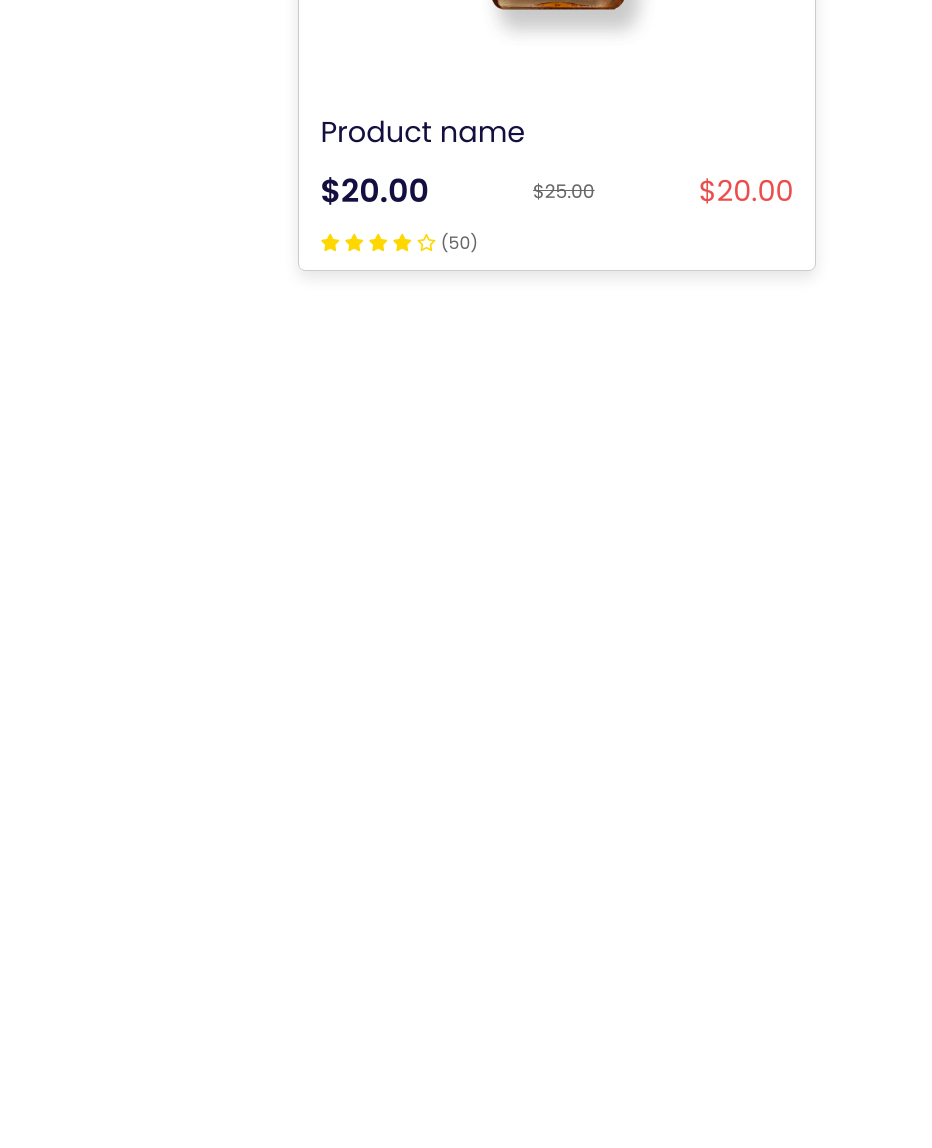
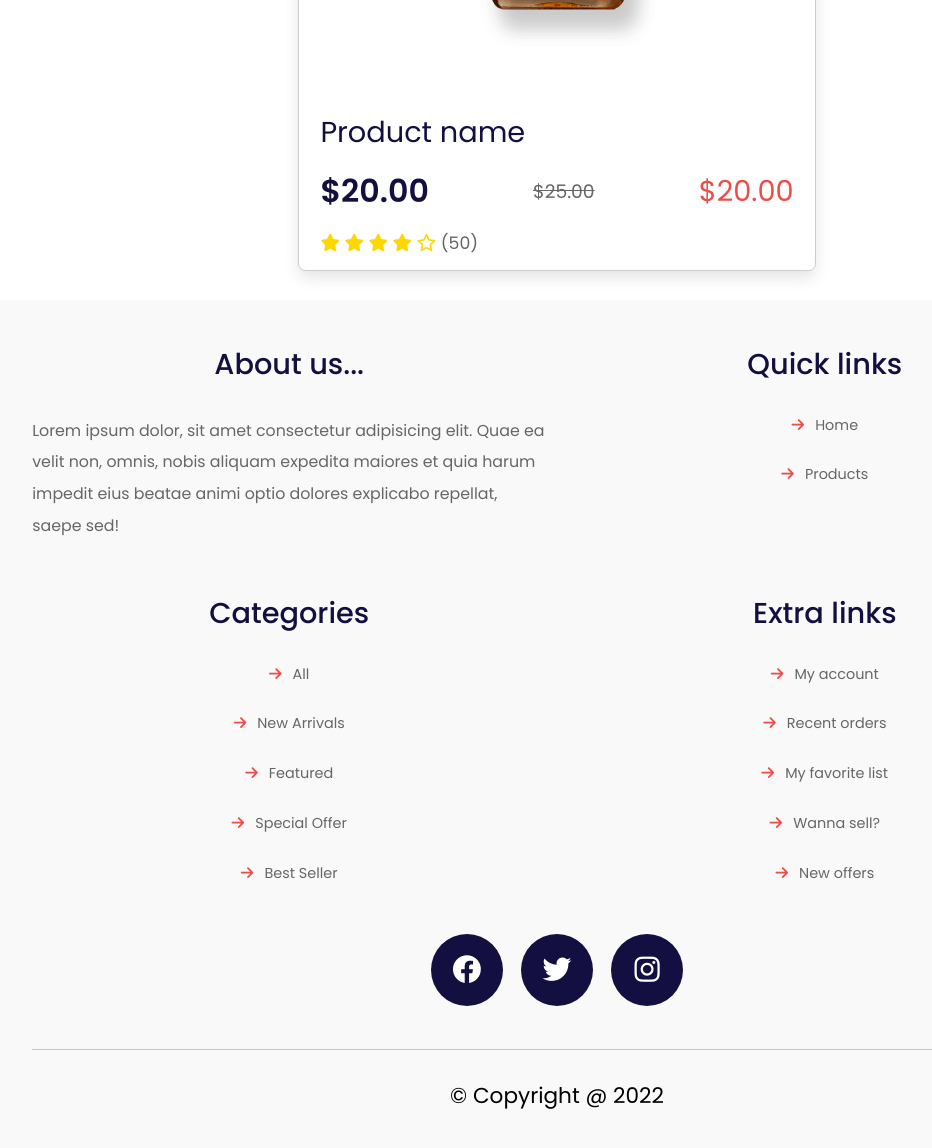
Before and after one commit to dave98/bsale-frontend, a plain HTML site: page index.html in a window 1280 px wide. Shown: the part 4755-5903 px from the top of the page, without its empty margins (83-1015 px from the left). Before the commit the page ends 5055 px from the top, so only its background shows below. Drawn offline with nearby package versions, Linux system fonts and the light colour scheme.

Commit message:
Feat: Footer added

```diff
--- a/index.html
+++ b/index.html
@@ -272,6 +272,53 @@
 
     </section>
 
+    <!-- Footer Section -->
+    <section class="footer">
+        <div class="footer-container">
+
+            <div class="box">
+                <h3>About us...</h3>
+                <p>Lorem ipsum dolor, sit amet consectetur adipisicing elit. Quae ea velit non, omnis, nobis aliquam expedita maiores et quia harum impedit eius beatae animi optio dolores explicabo repellat, saepe sed!</p>
+            </div>
+
+            <div class="box">
+                <h3>Quick links</h3>
+                <a href="#home"><i class="fas fa-arrow-right"></i> Home</a>
+                <a href="#products"><i class="fas fa-arrow-right"></i> Products</a>
+            </div>
+
+            <div class="box">
+                <h3>Categories</h3>
+                <a href="#"><i class="fas fa-arrow-right"></i> All </a>
+                <a href="#"><i class="fas fa-arrow-right"></i> New Arrivals</a>
+                <a href="#"><i class="fas fa-arrow-right"></i> Featured</a>
+                <a href="#"><i class="fas fa-arrow-right"></i> Special Offer  </a>
+                <a href="#"><i class="fas fa-arrow-right"></i> Best Seller</a>
+            </div>
+
+            <div class="box">
+                <h3>Extra links</h3>
+                <a href="#"><i class="fas fa-arrow-right"></i> My account</a>
+                <a href="#"><i class="fas fa-arrow-right"></i> Recent orders</a>
+                <a href="#"><i class="fas fa-arrow-right"></i> My favorite list</a>
+                <a href="#"><i class="fas fa-arrow-right"></i> Wanna sell?  </a>
+                <a href="#"><i class="fas fa-arrow-right"></i> New offers</a>
+            </div>
+
+        </div>
+
+        <div class="share">
+            <a href="#" class="fab fa-facebook"></a>
+            <a href="#" class="fab fa-twitter"></a>
+            <a href="#" class="fab fa-instagram"></a>
+        </div>
+
+        <div class="credit">
+            &copy; Copyright @ 2022
+        </div>
+    </section>
+
+
     <script src="https://cdn.jsdelivr.net/npm/swiper@8/swiper-bundle.min.js"></script>
     <script src="src/index.js" type="module"></script>
 </body>
--- /dev/null
+++ b/src/css/components/footer.css
@@ -0,0 +1,77 @@
+.footer {
+    background-color: var(--light-bg);
+}
+
+
+
+.footer .footer-container {
+    display: grid;
+    grid-template-columns: repeat(auto-fit, minmax(25rem, 1fr));
+    gap: 1.5rem;
+}
+
+.footer .footer-container .box{
+    display: flex;
+    flex-direction: column;
+    align-items: center;
+}
+
+.footer .footer-container .box h3{
+    font-size: 2rem;
+    font-weight: 500;
+    color: var(--black);
+    padding: 1rem 0;
+}
+.footer .footer-container .box p{
+    font-size: 1.1rem;
+    color: var(--light-color);
+    padding: 1rem 0;
+    line-height: 2;
+}
+.footer .footer-container .box a{
+    font-size: 1rem;
+    color: var(--light-color);
+    padding: 1rem 0;
+}
+.footer .footer-container .box a:hover{
+    color: var(--red);
+}
+.footer .footer-container .box a i{
+    padding-right: .5rem;
+    color: var(--red);
+}
+.footer .footer-container .box a:hover i{
+    padding-right: 1rem;
+}
+
+
+
+.footer .share {
+    padding-top: 2rem;
+    text-align: center;
+}
+.footer .share a{
+    font-size: 2rem;
+    height: 5rem;
+    width: 5rem;
+    line-height: 5rem;
+    border-radius: 50%;
+    background-color: var(--black);
+    color: white;
+    margin: .5rem;
+}
+.footer .share a:hover{
+    background-color: var(--red);
+    transform: rotate(360deg);
+}
+
+
+
+.footer .credit {
+    margin-top: 2.5rem;
+    padding: 1rem;
+    padding-top: 2rem;
+    border-top: .1rem solid rgba(0, 0, 0, .2);
+    text-align: center;
+    font-size: 1.5rem;
+}
--- a/style.css
+++ b/style.css
@@ -5,3 +5,4 @@
 @import url("src/css/components/home.css");
 @import url("src/css/components/products.css");
 @import url("src/css/components/product.css");
+@import url("src/css/components/footer.css");
```
